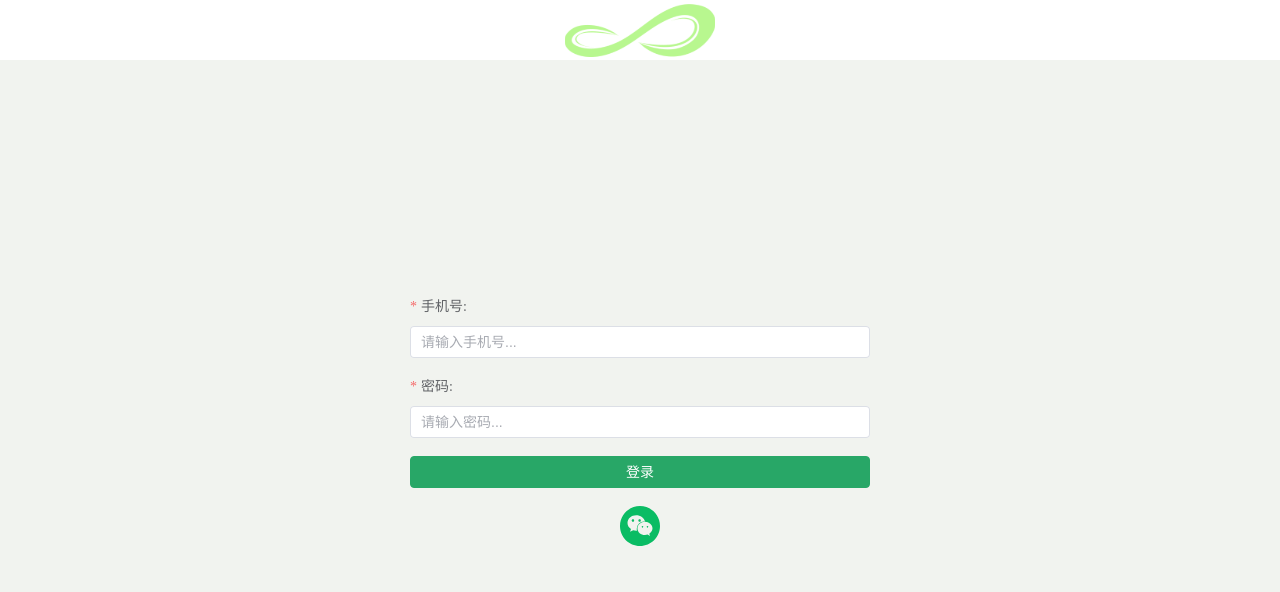
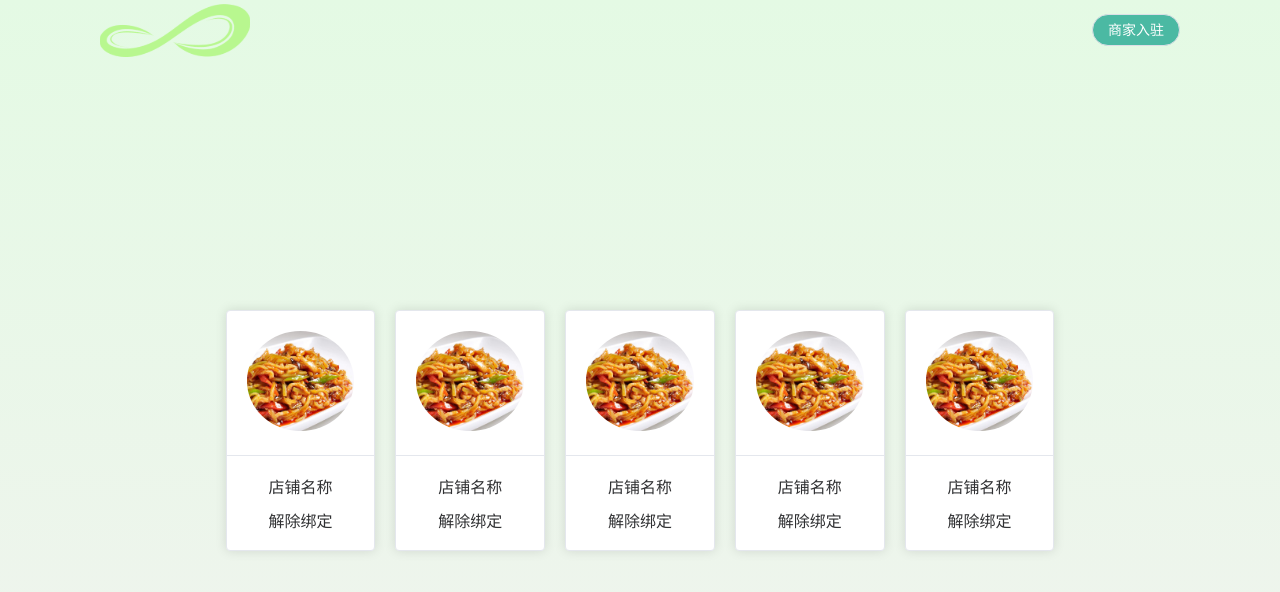
Before and after one commit to EvenJie-XR/enterprise_end, a Vue app: page /Shop in a window 1280 px wide. Before the commit this address led to /Login. Shown: the top 592 px of the page. Built offline with nearby package versions, Linux system fonts and the light colour scheme.

Commit message:
feat: 添加登录后的商家选择页面

```diff
--- /dev/null
+++ b/src/components/common/ShopSettleDialog.vue
@@ -0,0 +1,100 @@
+<template>
+    <el-dialog title="商家入驻" v-model="visible" width="50%">
+        <el-form :model="form" ref="form" label-width="100px" >
+            <el-form-item label="商家名称">
+                <el-input v-model="form.shopName"  />
+            </el-form-item>
+            <el-form-item label="法人姓名">
+                <el-input v-model="form.ownerName" />
+            </el-form-item>
+            <el-form-item label="身份证">
+                <el-input v-model="form.idCard" />
+            </el-form-item>
+            <el-form-item label="手机号">
+                <el-input v-model="form.phone" />
+            </el-form-item>
+            <div class="upload-container">
+                <div class="upload-item">
+                    <label class="upload-label">上传统一社会信用代码证书照片</label>
+                    <el-upload class="upload-demo" drag action="https://jsonplaceholder.typicode.com/posts/" list-type="picture-card">
+                        <i class="el-icon-plus"></i>
+                    </el-upload>
+                </div>
+                <div class="upload-item">
+                    <label class="upload-label">店铺照片</label>
+                    <el-upload class="upload-demo" drag action="https://jsonplaceholder.typicode.com/posts/" list-type="picture-card">
+                        <i class="el-icon-plus"></i>
+                    </el-upload>
+                </div>
+            </div>
+        </el-form>
+        <template #footer>
+            <div style="display: flex; flex-direction: column; justify-content: center; align-items: center; gap: 20px;">
+                    <el-button type="primary" @click="handleSubmit">提交</el-button>
+                    <span slot="footer" >
+                        绑定已有店铺？<a @click="handleBindingClick">点击这里</a>
+                    </span>
+                </div>
+        </template>
+
+    </el-dialog>
+</template>
+
+<script setup lang="ts">
+    import { ref } from 'vue';
+
+    const visible = ref(false);
+    const form = ref({
+        shopName: '',
+        ownerName: '',
+        idCard: '',
+        phone: ''
+    });
+
+    defineExpose({
+        openDialog: () => {
+            console.log("弹窗出现");
+            visible.value = true;
+        }
+    });
+
+    const handleSubmit = () => {
+        console.log('Form data:', form.value);
+        visible.value = false;
+    };
+
+    const handleBindingClick = () => {
+        console.log('Binding existing shop');
+    };
+</script>
+
+<style scoped>
+    .upload-demo {
+        width: 100%;
+        height: 150px;
+        display: flex;
+        align-items: center;
+        justify-content: center;
+        border-radius: 6px;
+        cursor: pointer;
+    }
+
+    .upload-container {
+        display: flex;
+        justify-content: space-around;
+
+    }
+
+    .upload-container .el-form-item {
+        flex: 1;
+        margin-right: 20px;
+    }
+
+    .upload-container .el-form-item:last-child {
+        margin-right: 0;
+    }
+    .upload-item{
+
+
+    }
+</style>
--- a/src/pages/Login.vue
+++ b/src/pages/Login.vue
@@ -62,7 +62,7 @@ const formRules: Ref<FormRules<typeof form>> = ref({
 const formSubmiting = ref(false);
 // 表单校验
 const formValidate = (formEl: FormInstance) => {
-
+// @ts-ignore
     return formEl.validate((valid: any) => valid ? true : false);
 
 }
@@ -84,7 +84,7 @@ const handleLoginSuccess = (res: AxiosResponse<any, any>) => {
     });
     // 登录成功跳转到工作台页面
     router.push({
-        name: "Home"
+        name: "Shop"
     })
 }
 // 登录
--- /dev/null
+++ b/src/pages/ShopChoice.vue
@@ -0,0 +1,78 @@
+<template>
+    <div class="container">
+        <div class="header">
+            <SVGIcon icon-name="logo" class="logo"></SVGIcon>
+            <el-button class="shop-settle-btn" @click="openShopEntryDialog()">商家入驻</el-button>
+        </div>
+
+        <div class="shop-container">
+            <el-card class="shop-item" v-for="i in 5" :key="i">
+                <img src="../assets/YuXiangRouSi.jpg" style="width: 100%; height: 100px; border-radius: 100%;">
+                <template #footer>
+                    <div
+                        style="display: flex; flex-direction: column; align-items: center; justify-content: center; gap: 10px;">
+                        <span>店铺名称</span>
+                        <span>解除绑定</span>
+                    </div>
+                </template>
+            </el-card>
+        </div>
+    </div>
+
+    <ShopSettleDialog ref="shopSettleDialog"></ShopSettleDialog>
+
+</template>
+
+<script setup lang="ts">
+    import SVGIcon from "../components/common/SVGIcon.vue"
+    import ShopSettleDialog from "../components/common/ShopSettleDialog.vue"
+    import { ref } from 'vue';
+    const shopSettleDialog = ref(null);
+    const openShopEntryDialog = () => {
+        console.log(shopSettleDialog.value);
+        //@ts-ignore
+        shopSettleDialog.value.openDialog();
+    }
+</script>
+<style lang="scss" scoped>
+    .container {
+        display: flex;
+        flex-direction: column;
+        height: 100%;
+        background: linear-gradient(to bottom, rgba(228, 250, 228, 1), rgba(228, 250, 228, 0));
+    }
+
+    .header {
+        padding: 0px 100px;
+        height: 60px;
+        display: flex;
+        justify-content: space-between;
+        align-items: center;
+
+        .logo {
+            width: 150px;
+            height: 53px;
+        }
+
+        .shop-settle-btn {
+            border-radius: 20px;
+            color: white;
+            background-color: rgba(75, 185, 163, 1);
+        }
+    }
+
+    .shop-container {
+        flex: 1;
+        /* 让内容区域填充剩余空间 */
+        display: flex;
+        justify-content: center;
+        align-items: center;
+        overflow: auto;
+        /* 内容区域滚动 */
+        gap: 20px;
+        padding: 20px;
+
+    }
+
+
+</style>
--- a/src/routers/index.ts
+++ b/src/routers/index.ts
@@ -47,23 +47,28 @@ const router = createRouter({
         {
             path: "/Login",
             name: "Login",
-            component: () => import("../pages/Login.vue")
+            component: () => import("../pages/Login.vue"),
+        },
+        {
+            path: "/Shop",
+            name: "Shop",
+            component: () => import("../pages/ShopChoice.vue"),
         }
     ]
 })
 
 // 鉴权用户是否登录，没有登录就跳转到Login页面，登录了就给他进入他想进入的页面
 // @ts-ignore
-router.beforeEach((to, from, next) => {
-    const userInfo = useUserInfo();
-    if(to.name !== 'Login' && !userInfo.token) {
-        next({
-            name: "Login"
-        })
-    }else {
-        next();
-    }
-})
+// router.beforeEach((to, from, next) => {
+//     const userInfo = useUserInfo();
+//     if(to.name !== 'Login' && !userInfo.token) {
+//         next({
+//             name: "Login"
+//         })
+//     }else {
+//         next();
+//     }
+// })
 
 export {
     router
```
Also changed, not shown: 1 other file (tests, documents, lock files or other folders).
